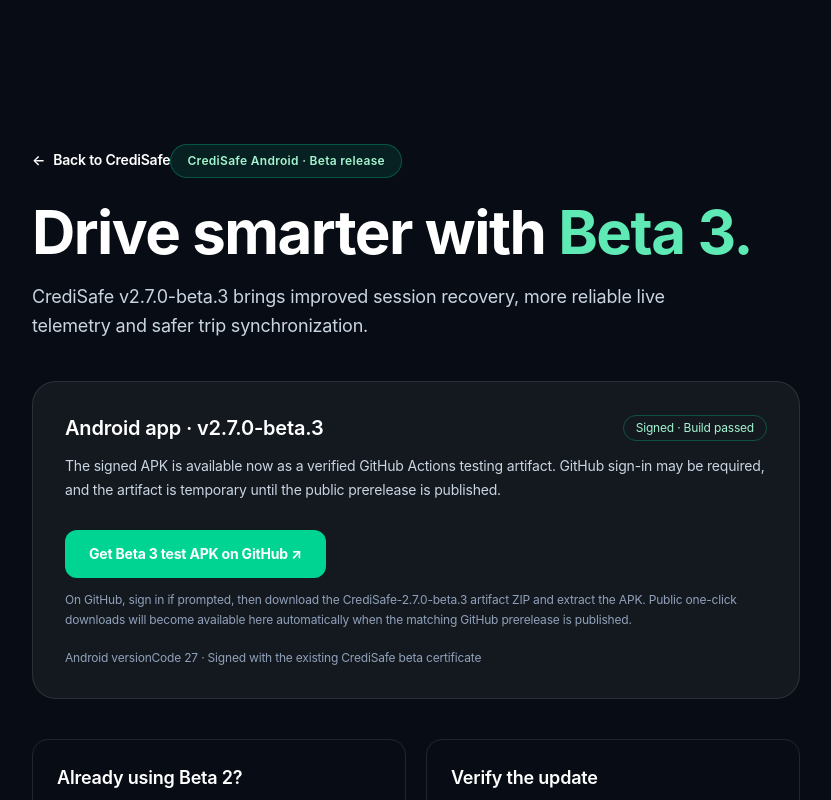
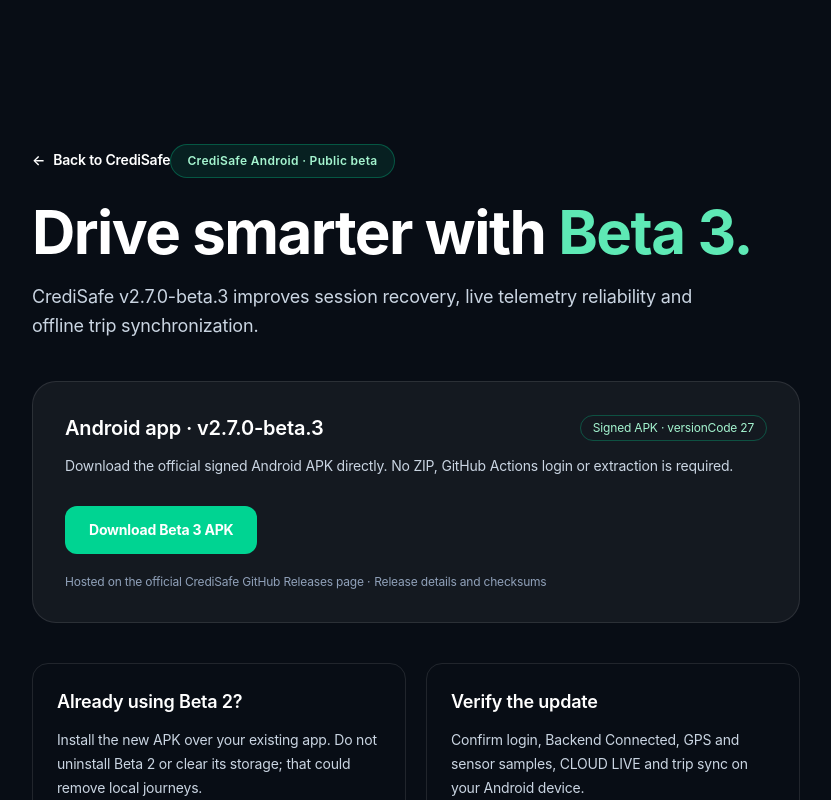
Before and after one commit to 18-monarch/CrediSafe, a Next.js app: page /download/android in a window 1280 px wide. Shown: the top 800 px of the page, without its empty margins (224-1055 px from the left). Built offline with nearby package versions, Linux system fonts and the light colour scheme; no server answers.

Commit message:
fix(site): direct signed beta.3 APK download, never ZIP (#4)
* fix(site): serve beta 3 signed APK directly from main download button

* fix(site): replace ZIP artifact fallback with public direct APK download

```diff
--- a/app/download/android/page.tsx
+++ b/app/download/android/page.tsx
@@ -1,55 +1,18 @@
 import type { Metadata } from "next";
-
-export const dynamic = "force-dynamic";
 
 export const metadata: Metadata = {
   title: "Download CrediSafe Android Beta 3",
-  description: "Get CrediSafe v2.7.0-beta.3 for Android, with secure signing and install guidance.",
+  description: "Download the official signed CrediSafe v2.7.0-beta.3 Android APK directly.",
 };
 
-const RELEASE_API =
-  "https://api.github.com/repos/18-monarch/CrediSafeAndroid/releases/tags/v2.7.0-beta.3";
-const APK_NAME = "CrediSafe-2.7.0-beta.3.apk";
-const TEST_BUILD =
-  "https://github.com/18-monarch/CrediSafeAndroid/actions/runs/40104272704/artifacts/12564396375";
+const APK_URL =
+  "https://github.com/18-monarch/CrediSafeAndroid/releases/download/v2.7.0-beta.3/CrediSafe-2.7.0-beta.3.apk";
+const RELEASE_URL =
+  "https://github.com/18-monarch/CrediSafeAndroid/releases/tag/v2.7.0-beta.3";
 const VERIFIED_RUN =
   "https://github.com/18-monarch/CrediSafeAndroid/actions/runs/40104272704";
 
-type ReleaseResponse = {
-  draft?: boolean;
-  assets?: { name?: string; browser_download_url?: string }[];
-};
-
-async function publishedApk(): Promise<string | null> {
-  try {
-    const response = await fetch(RELEASE_API, {
-      cache: "no-store",
-      headers: { Accept: "application/vnd.github+json" },
-      signal: AbortSignal.timeout(4000),
-    });
-    if (!response.ok) return null;
-
-    const release = (await response.json()) as ReleaseResponse;
-    if (release.draft) return null;
-    const asset = release.assets?.find((item) => item.name === APK_NAME);
-    const url = asset?.browser_download_url;
-    // Only redirect visitors to the expected asset in our official repository.
-    return url?.startsWith(
-      "https://github.com/18-monarch/CrediSafeAndroid/releases/download/v2.7.0-beta.3/"
-    )
-      ? url
-      : null;
-  } catch {
-    // GitHub API can be rate-limited or temporarily unavailable.
-    // Keep the verified beta.3 Actions artifact accessible as a fallback.
-    return null;
-  }
-}
-
-export default async function AndroidDownloadPage() {
-  const publicApk = await publishedApk();
-  const actionUrl = publicApk ?? TEST_BUILD;
-
+export default function AndroidDownloadPage() {
   return (
     <main className="min-h-screen bg-[#080d15] px-5 py-12 text-white sm:px-8 lg:py-20">
       <div className="mx-auto max-w-3xl">
@@ -58,46 +21,39 @@
         </a>
 
         <div className="mt-16 inline-flex rounded-full border border-emerald-400/30 bg-emerald-400/10 px-4 py-2 text-xs font-semibold tracking-wide text-emerald-200">
-          CrediSafe Android · Beta release
+          CrediSafe Android · Public beta
         </div>
         <h1 className="mt-6 text-4xl font-bold tracking-tight sm:text-6xl">
           Drive smarter with <span className="text-emerald-300">Beta 3.</span>
         </h1>
         <p className="mt-5 max-w-2xl text-lg leading-relaxed text-slate-300">
-          CrediSafe v2.7.0-beta.3 brings improved session recovery, more
-          reliable live telemetry and safer trip synchronization.
+          CrediSafe v2.7.0-beta.3 improves session recovery, live telemetry
+          reliability and offline trip synchronization.
         </p>
 
         <section className="mt-10 rounded-3xl border border-white/10 bg-white/[0.05] p-6 sm:p-8" aria-labelledby="download-heading">
           <div className="flex flex-wrap items-center justify-between gap-3">
             <h2 id="download-heading" className="text-xl font-semibold">Android app · v2.7.0-beta.3</h2>
             <span className="rounded-full border border-emerald-400/30 px-3 py-1 text-xs text-emerald-200">
-              Signed · Build passed
+              Signed APK · versionCode 27
             </span>
           </div>
           <p className="mt-3 text-sm leading-6 text-slate-300">
-            {publicApk
-              ? "The APK is published on GitHub Releases and available for direct download."
-              : "The signed APK is available now as a verified GitHub Actions testing artifact. GitHub sign-in may be required, and the artifact is temporary until the public prerelease is published."}
+            Download the official signed Android APK directly. No ZIP, GitHub
+            Actions login or extraction is required.
           </p>
           <a
-            href={actionUrl}
-            target="_blank"
-            rel="noopener noreferrer"
+            href={APK_URL}
             className="mt-7 inline-flex min-h-12 w-full items-center justify-center rounded-xl bg-emerald-400 px-6 py-3 text-center text-sm font-bold text-slate-950 transition hover:bg-emerald-300 sm:w-auto"
+            aria-label="Download CrediSafe v2.7.0-beta.3 signed APK"
           >
-            {publicApk ? "Download Beta 3 APK" : "Get Beta 3 test APK on GitHub ↗"}
+            Download Beta 3 APK
           </a>
-          {!publicApk && (
-            <p className="mt-3 text-xs leading-5 text-slate-400">
-              On GitHub, sign in if prompted, then download the
-              CrediSafe-2.7.0-beta.3 artifact ZIP and extract the APK.
-              Public one-click downloads will become available here automatically
-              when the matching GitHub prerelease is published.
-            </p>
-          )}
           <p className="mt-5 text-xs text-slate-400">
-            Android versionCode 27 · Signed with the existing CrediSafe beta certificate
+            Hosted on the official CrediSafe GitHub Releases page ·
+            <a className="ml-1 underline underline-offset-4 hover:text-white" href={RELEASE_URL} target="_blank" rel="noopener noreferrer">
+              Release details and checksums
+            </a>
           </p>
         </section>
 
@@ -106,7 +62,7 @@
             <h2 className="text-lg font-semibold">Already using Beta 2?</h2>
             <p className="mt-3 text-sm leading-6 text-slate-300">
               Install the new APK over your existing app. Do not uninstall
-              the old version or clear storage; that could remove local journeys.
+              Beta 2 or clear its storage; that could remove local journeys.
             </p>
           </div>
           <div className="rounded-2xl border border-white/10 p-6">
@@ -119,11 +75,11 @@
         </section>
 
         <p className="mt-10 text-sm text-slate-400">
-          Source and verified build:{" "}
+          Verified signed build:{" "}
           <a href={VERIFIED_RUN} target="_blank" rel="noopener noreferrer" className="underline underline-offset-4 hover:text-white">
-            GitHub Actions run #40104272704
+            GitHub Actions #40104272704
           </a>
-          . Beta software may contain bugs; use it for testing.
+          . Beta software is for testing and may contain bugs.
         </p>
       </div>
     </main>
--- a/components/Header.tsx
+++ b/components/Header.tsx
@@ -24,12 +24,12 @@
         <a href="#pilot">Pilot</a>
       </nav>
       <a
-        href="/download/android"
+        href="https://github.com/18-monarch/CrediSafeAndroid/releases/download/v2.7.0-beta.3/CrediSafe-2.7.0-beta.3.apk"
         className="primary-button compact header-app-link"
-        aria-label="Get CrediSafe v2.7.0 Beta 3 signed Android build"
+        aria-label="Download CrediSafe v2.7.0 Beta 3 signed Android APK"
       >
-        <span className="header-desktop-label">Get Android beta 3</span>
-        <span className="header-mobile-label">Beta 3 APK</span>
+        <span className="header-desktop-label">Download Beta 3 APK</span>
+        <span className="header-mobile-label">Get APK</span>
       </a>
     </header>
   );
```
